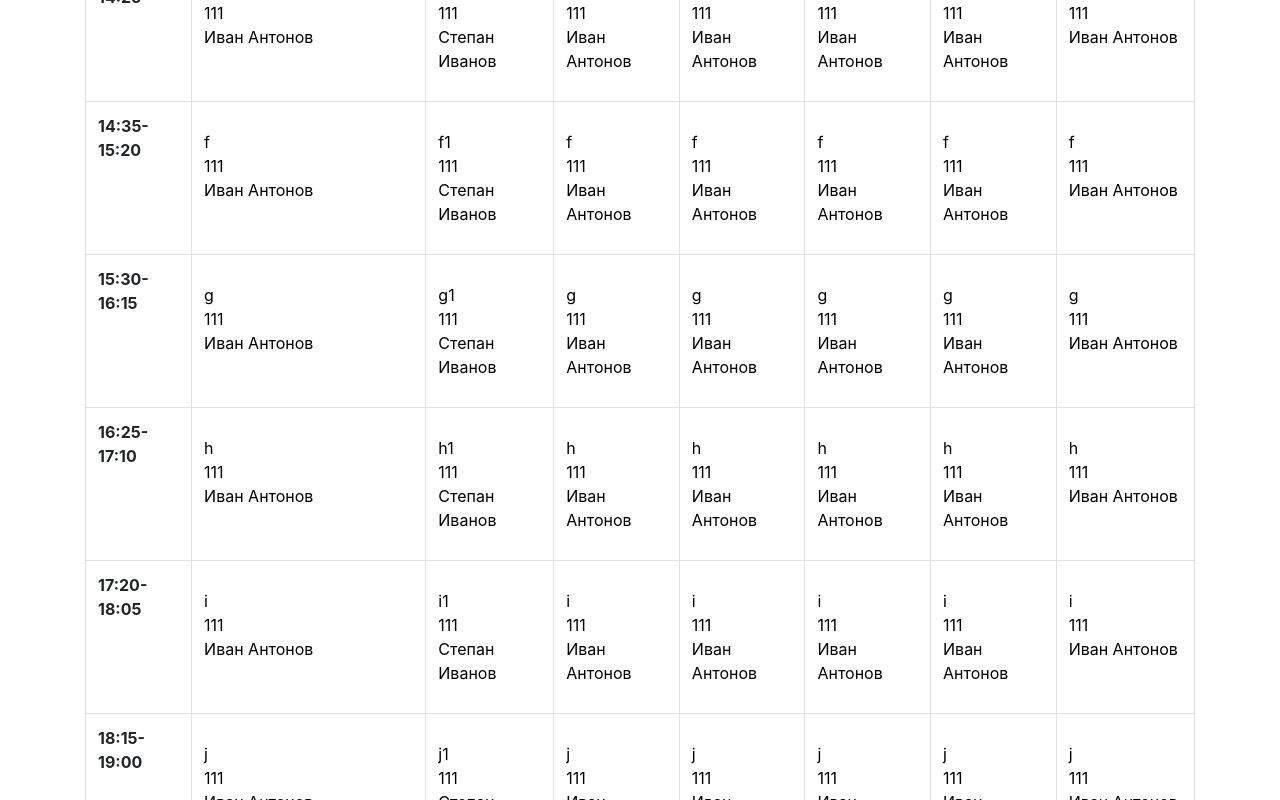
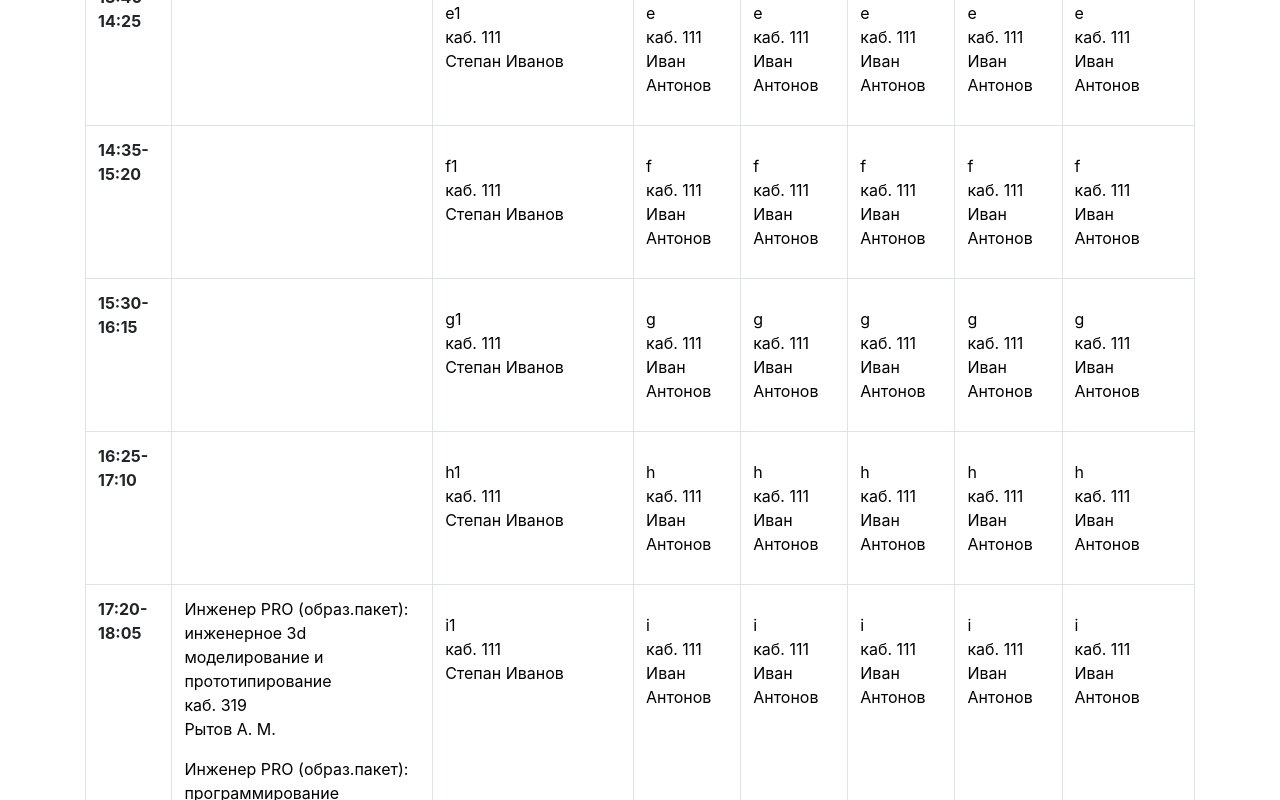
Before and after one commit to Reybandt/Vue-app, a Vue app in the folder vue-app/: page / in a window 1280 px wide. Shown: the part 880-1680 px from the top of the page. Built offline with nearby package versions, Linux system fonts and the light colour scheme.

Commit message:
Data on Mon
Added data on some Monday lessons to check how our page looks with actual information. Unsure of the conclusions we should make out of it. Just let it be, for now

```diff
--- a/vue-app/src/App.vue
+++ b/vue-app/src/App.vue
@@ -33,7 +33,7 @@
                     <p v-for="(value) in b.day">
                         <span v-if="value.num === index">
                             {{ value.les }}<br>
-                            {{ value.cab }}<br>
+                            каб. {{ value.cab }}<br>
                             {{ value.prof}}<br>
                         </span>
                     </p>
@@ -95,6 +95,58 @@ export default {
         {
           day: [
             {
+              les: '\tИнженер PRO (образ.пакет): инженерное 3d моделирование и прототипирование',
+              cab: 319,
+              prof: 'Рытов А. М.',
+              num: 8
+            },
+            {
+              les: '\tИнженер PRO (образ.пакет): инженерное 3d моделирование и прототипирование',
+              cab: 319,
+              prof: 'Рытов А. М.',
+              num: 9
+            },
+            {
+              les: 'Инженер PRO (образ.пакет): программирование микроконтроллеров',
+              cab: 325,
+              prof: 'Королева Т. Н.',
+              num: 8
+            },
+            {
+              les: 'Инженер PRO (образ.пакет): программирование микроконтроллеров',
+              cab: 325,
+              prof: 'Королева Т. Н.',
+              num: 9
+            },
+            {
+              les: '\tИнженер PRO (образ.пакет): инженерное 3d моделирование и прототипирование',
+              cab: 319,
+              prof: 'Рытов А. М.',
+              num: 10
+            },
+            {
+              les: '\tИнженер PRO (образ.пакет): инженерное 3d моделирование и прототипирование',
+              cab: 319,
+              prof: 'Рытов А. М.',
+              num: 11
+            },
+            {
+              les: 'Киберэлектроника',
+              cab: 325,
+              prof: 'Черкасов Т. М.',
+              num: 10
+            },
+            {
+              les: 'Киберэлектроника',
+              cab: 325,
+              prof: 'Черкасов Т. М.',
+              num: 11
+            }
+          ]
+        },
+        {
+          day: [
+            {
               les: 'Авиамоделирование',
               cab: 111,
               prof: 'Иван Игоревич Антонов',
@@ -104,82 +156,6 @@ export default {
               les: 'Web-дизайн',
               cab: 435,
               prof: 'Александр Андреевич Сомов',
-              num: 0
-            },
-            {
-              les: 'b',
-              cab: 111,
-              prof: 'Иван Антонов',
-              num: 1
-            },
-            {
-              les: 'c',
-              cab: 111,
-              prof: 'Иван Антонов',
-              num: 2
-            },
-            {
-              les: 'd',
-              cab: 111,
-              prof: 'Иван Антонов',
-              num: 3
-            },
-            {
-              les: 'e',
-              cab: 111,
-              prof: 'Иван Антонов',
-              num: 4
-            },
-            {
-              les: 'f',
-              cab: 111,
-              prof: 'Иван Антонов',
-              num: 5
-            },
-            {
-              les: 'g',
-              cab: 111,
-              prof: 'Иван Антонов',
-              num: 6
-            },
-            {
-              les: 'h',
-              cab: 111,
-              prof: 'Иван Антонов',
-              num: 7
-            },
-            {
-              les: 'i',
-              cab: 111,
-              prof: 'Иван Антонов',
-              num: 8
-            },
-            {
-              les: 'j',
-              cab: 111,
-              prof: 'Иван Антонов',
-              num: 9
-            },
-            {
-              les: 'k',
-              cab: 111,
-              prof: 'Иван Антонов',
-              num: 10
-            },
-            {
-              les: 'l',
-              cab: 111,
-              prof: 'Иван Антонов',
-              num: 11
-            }
-          ]
-        },
-        {
-          day: [
-            {
-              les: 'a1',
-              cab: 111,
-              prof: 'Степан Иванов',
               num: 0
             },
             {
```
